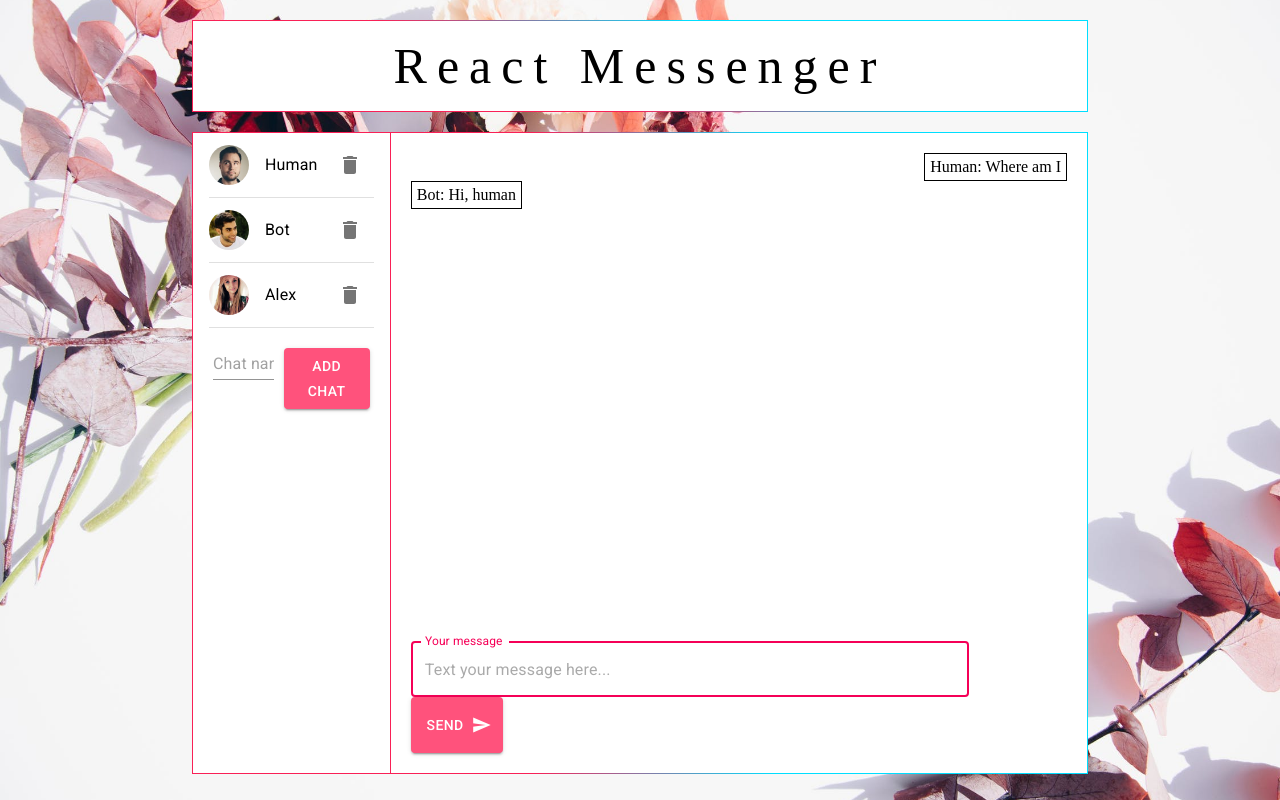
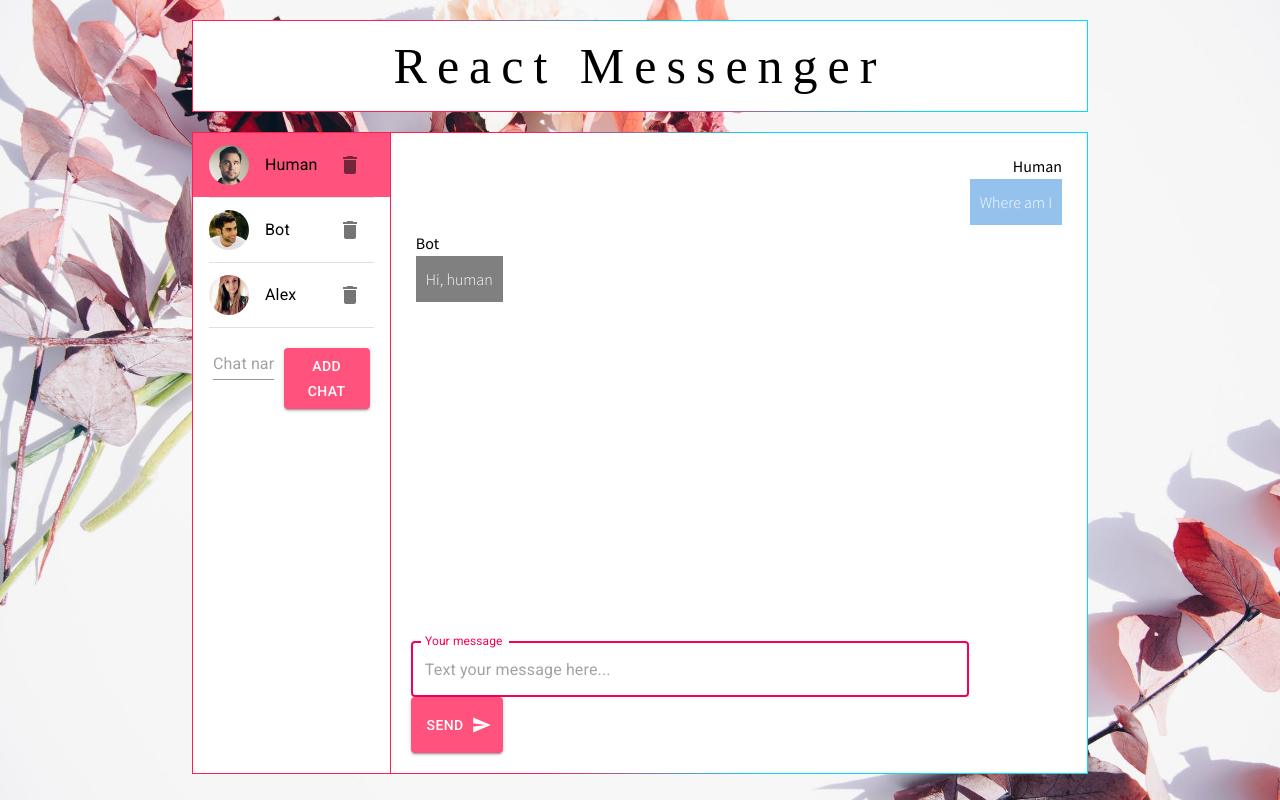
Before and after one commit to dkimd5/React-GB, a React app: page /chat/chat1 in a window 1280 px wide. Built offline with nearby package versions, Linux system fonts and the light colour scheme.

Commit message:
messages style changed

```diff
--- a/src/components/Messenger/ChatField/ChatField.js
+++ b/src/components/Messenger/ChatField/ChatField.js
@@ -9,7 +9,10 @@ export const ChatField = ({ chatId }) => {
    const messages = useSelector(state => state.messages)
 
    const messageRender = messages[chatId]?.map((message, index) => (
-      <li className={ `item-list ${message.author === AUTHORS.HUMAN ? "human" : "bot"}` } key={ index }>{ message.author }: { message.text }</li>
+      <li className={ `item-list ${message.author === AUTHORS.HUMAN ? "human" : "bot"}` } key={ index }>
+         <span className="author-name">{ message.author }</span>
+         <p className="msg-text"> { message.text }</p>
+      </li>
    ));
 
    return (
--- a/src/components/Messenger/ChatField/chatField.scss
+++ b/src/components/Messenger/ChatField/chatField.scss
@@ -12,17 +12,48 @@
 .item-list {
    max-width: 70%;
    flex-wrap: wrap;
-   border: 1px solid black;
    padding: 5px;
 }
 
 .human {
    align-self: flex-end;
+}
+
+.human span {
+   font-family: "Source Sans Pro", sans-serif;
+   font-weight: 400;
+   margin-bottom: 5px;
+   display: block;
    text-align: right;
+}
+
+.human p {
+   padding: 10px;
+   background: #94c2ed;
 }
 
 .bot {
    align-self: flex-start;
+}
+
+.bot span {
+   font-family: "Source Sans Pro", sans-serif;
+   font-weight: 400;
+   margin-bottom: 5px;
+   display: block;
+}
+
+.bot p {
+   padding: 10px;
+   background: grey;
+}
+
+.msg-text {
+   color: #fff;
+   font-family: "Source Sans Pro", sans-serif;
+   font-weight: 300;
+   line-height: 26px;
+   font-size: 16px;
 }
 
 .chats-header {
--- a/src/components/Messenger/chatList/ChatList.js
+++ b/src/components/Messenger/chatList/ChatList.js
@@ -1,4 +1,4 @@
-import React, { useEffect, useState } from 'react';
+import React, { useState } from 'react';
 import { makeStyles, List, ListItem, ListItemText, Avatar, ListItemAvatar, Divider, TextField, Button, IconButton } from '@material-ui/core';
 import DeleteIcon from '@material-ui/icons/Delete';
 import { Link } from 'react-router-dom';
@@ -16,8 +16,8 @@ const useStyles = makeStyles({
    icon: {
       margin: '0 10px 0 30px',
    },
-   newMsg: {
-      backgroundColor: 'aqua',
+   chatFocus: {
+      backgroundColor: '#ff527c',
    },
    addChatField: {
       width: '50%',
@@ -34,12 +34,7 @@ export const ChatList = ({ chatId }) => {
    const [value, setValue] = useState("");
 
    const chats = useSelector(state => state.chats.chatList);
-   const newMessageChatId = useSelector(state => state.chats.newMessageChatId);
    const dispatch = useDispatch();
-
-   useEffect(() => {
-
-   }, [chatId])
 
    const handleChange = (e) => {
       setValue(e.target.value);
@@ -57,7 +52,7 @@ export const ChatList = ({ chatId }) => {
          <List className={ classes.root }>
             { chats.map((chat) => (
                < Link to={ `/chat/${chat.id}` } key={ chat.id } className='chatlist-link link'>
-                  <ListItem button className={ `${newMessageChatId === chat.id ? classes.newMsg : ""}` }>
+                  <ListItem button className={ `${chatId === chat.id ? classes.chatFocus : ""}` }>
                      <ListItemAvatar>
                         <Avatar alt="bot" src={ chat.avatar } />
                      </ListItemAvatar>
--- a/src/components/Messenger/messageField/MessageField.js
+++ b/src/components/Messenger/messageField/MessageField.js
@@ -1,5 +1,4 @@
 import React, { useState } from "react";
-
 import { TextField, Button, Icon, makeStyles } from '@material-ui/core';
 import { AUTHORS } from "../../_utils/constants";
 
--- a/src/index.html
+++ b/src/index.html
@@ -5,9 +5,12 @@
    <meta charset="UTF-8">
    <meta http-equiv="X-UA-Compatible" content="IE=edge">
    <meta name="viewport" content="width=device-width, initial-scale=1.0">
-   <link rel="stylesheet" href="https://fonts.googleapis.com/css?family=Roboto:300,400,500,700&display=swap" >
-   <link rel="stylesheet" href="https://fonts.googleapis.com/icon?family=Material+Icons" >
-   <link rel="manifest" href="/manifest/manifest.json" >
+   <link rel="stylesheet" href="https://fonts.googleapis.com/css?family=Roboto:300,400,500,700&display=swap">
+   <link rel="stylesheet" href="https://fonts.googleapis.com/icon?family=Material+Icons">
+   <link rel="manifest" href="/manifest/manifest.json">
+   <link rel="preconnect" href="https://fonts.googleapis.com">
+   <link rel="preconnect" href="https://fonts.gstatic.com" crossorigin>
+   <link href="https://fonts.googleapis.com/css2?family=Source+Sans+Pro:wght@300;400&display=swap" rel="stylesheet">
    <title>ReactGB</title>
 </head>
 
```
